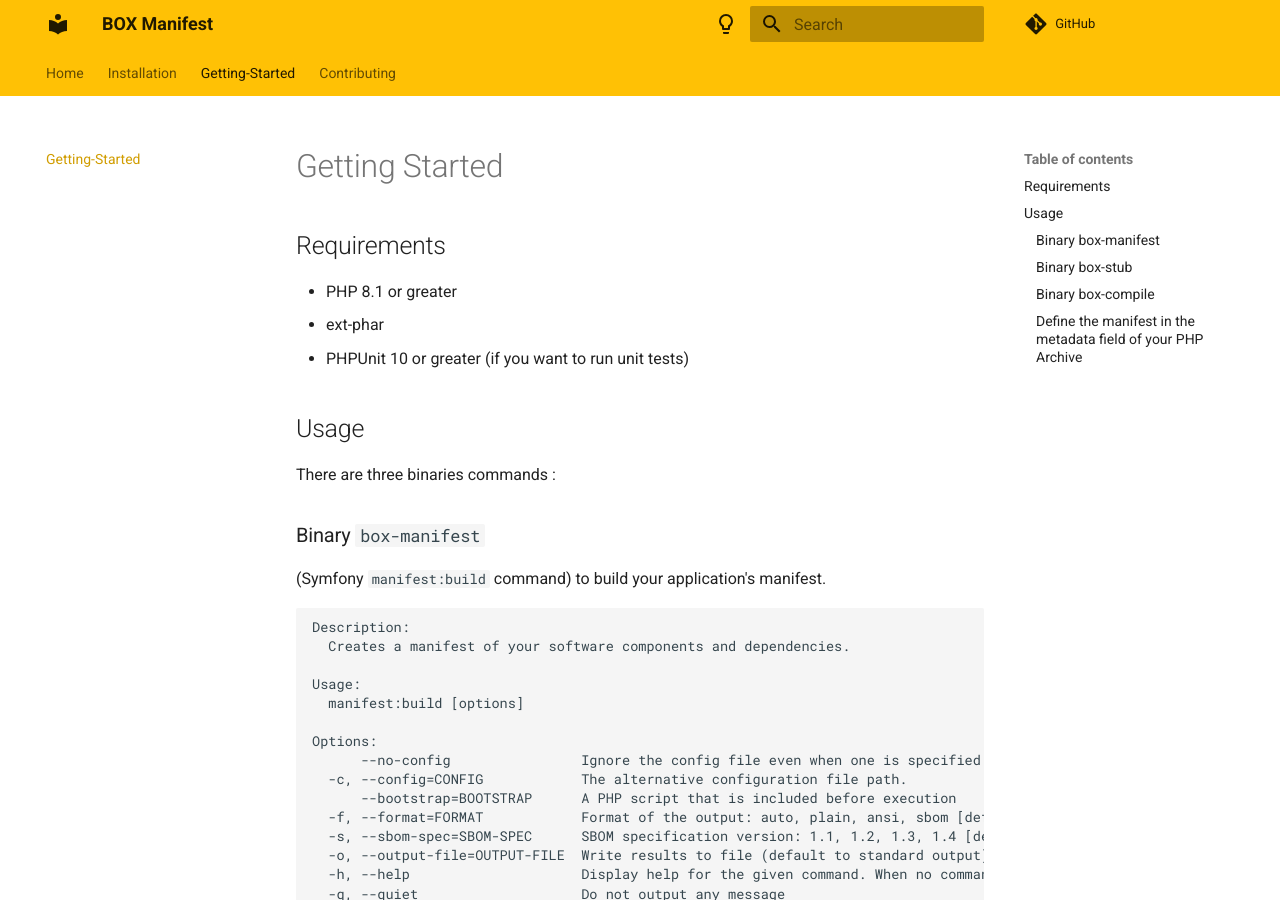
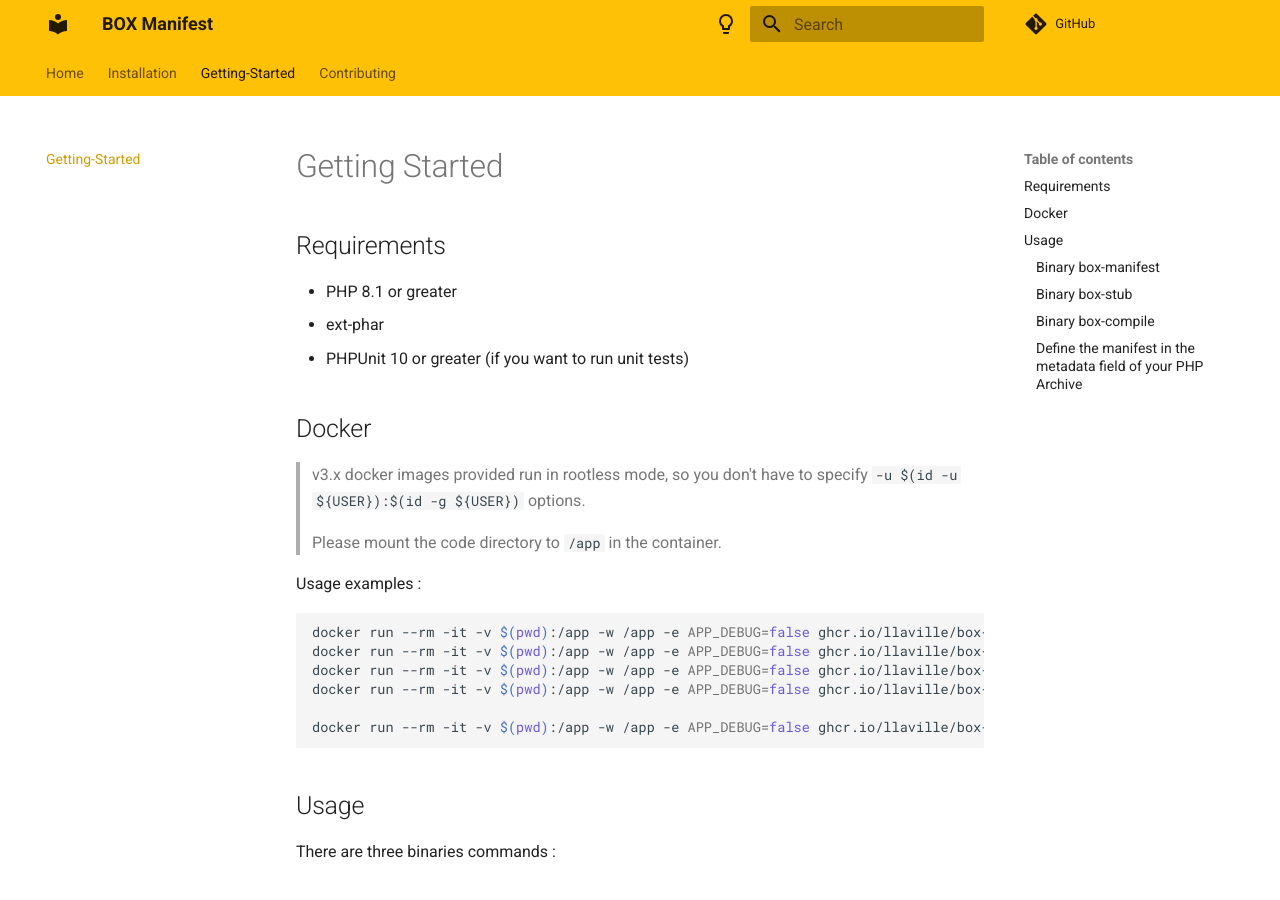
Before and after one commit to llaville/box-manifest, an MkDocs documentation site: the page built from docs/getting-started.md, in a window 1280 px wide and 900 px high. Built offline with MkDocs 1.6.1 and Material for MkDocs 9.7.7, drawn with Linux system fonts in a browser that asks for light colours; comment, search, counter and statistics services are not loaded.

````diff
--- a/docs/getting-started.md
+++ b/docs/getting-started.md
@@ -1,4 +1,4 @@
-<!-- markdownlint-disable MD013 -->
+<!-- markdownlint-disable MD013 MD028 -->
 # Getting Started
 
 ## Requirements
@@ -6,6 +6,23 @@
 * PHP 8.1 or greater
 * ext-phar
 * PHPUnit 10 or greater (if you want to run unit tests)
+
+## Docker
+
+> v3.x docker images provided run in rootless mode, so you don't have to specify `-u $(id -u ${USER}):$(id -g ${USER})` options.
+
+> Please mount the code directory to `/app` in the container.
+
+Usage examples :
+
+```shell
+docker run --rm -it -v $(pwd):/app -w /app -e APP_DEBUG=false ghcr.io/llaville/box-manifest:v3 box-manifest -c box.json --output-file=manifest-sbom.xml
+docker run --rm -it -v $(pwd):/app -w /app -e APP_DEBUG=false ghcr.io/llaville/box-manifest:v3 box-manifest -c box.json --output-file=manifest-manifest.txt
+docker run --rm -it -v $(pwd):/app -w /app -e APP_DEBUG=false ghcr.io/llaville/box-manifest:v3 box-stub -c box.json --output-file=manifest-stub.php
+docker run --rm -it -v $(pwd):/app -w /app -e APP_DEBUG=false ghcr.io/llaville/box-manifest:v3 box-compile -c box.json.dist
+
+docker run --rm -it -v $(pwd):/app -w /app -e APP_DEBUG=false ghcr.io/llaville/box-manifest:v3 box-manifest --bootstrap tests/fixtures/my-manifest.php --format \\Bartlett\\BoxManifest\\Tests\\fixtures\\ConsoleManifest -v
+```
 
 ## Usage
 
````
Also changed, not shown: .changes/3.0.0.md (added, +20 -0 lines), README.md (+4 -5 lines), 4 other files.
